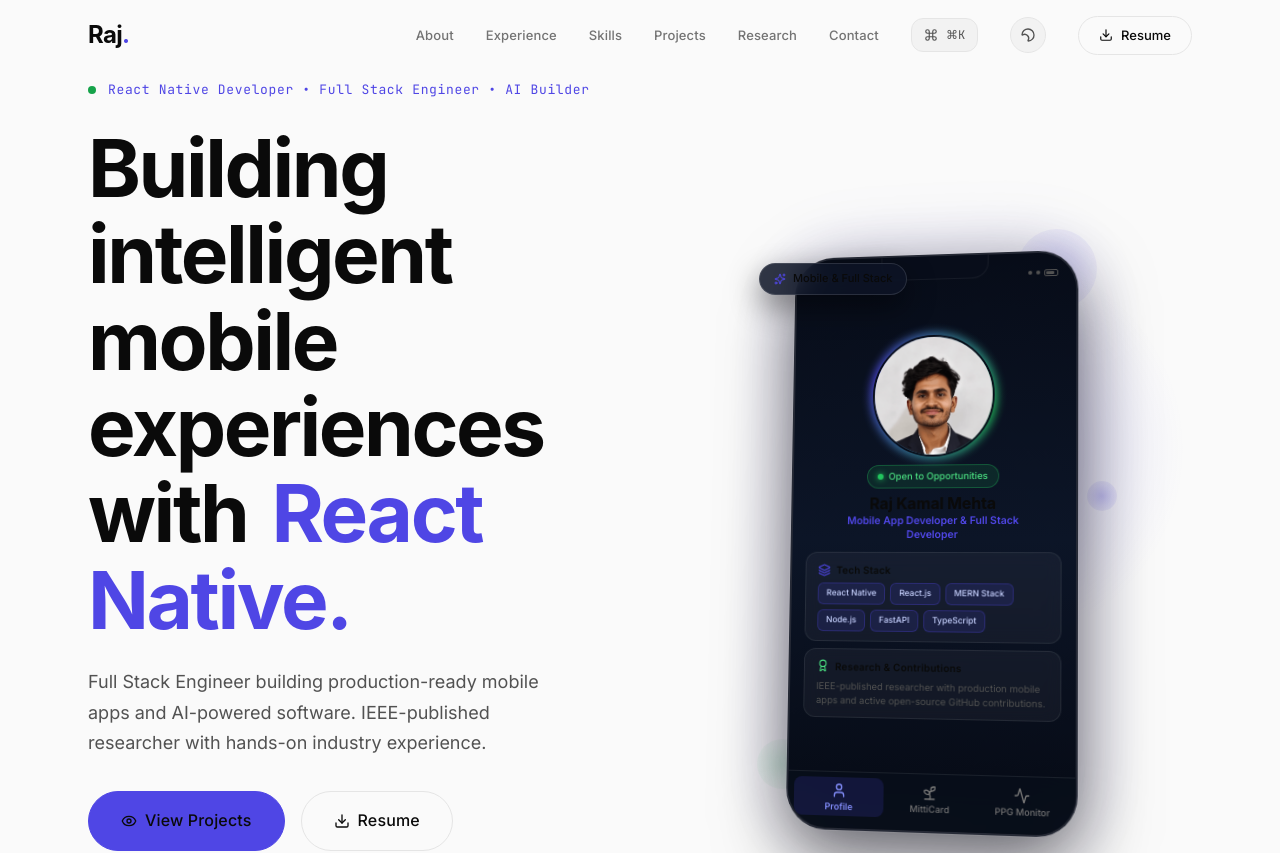
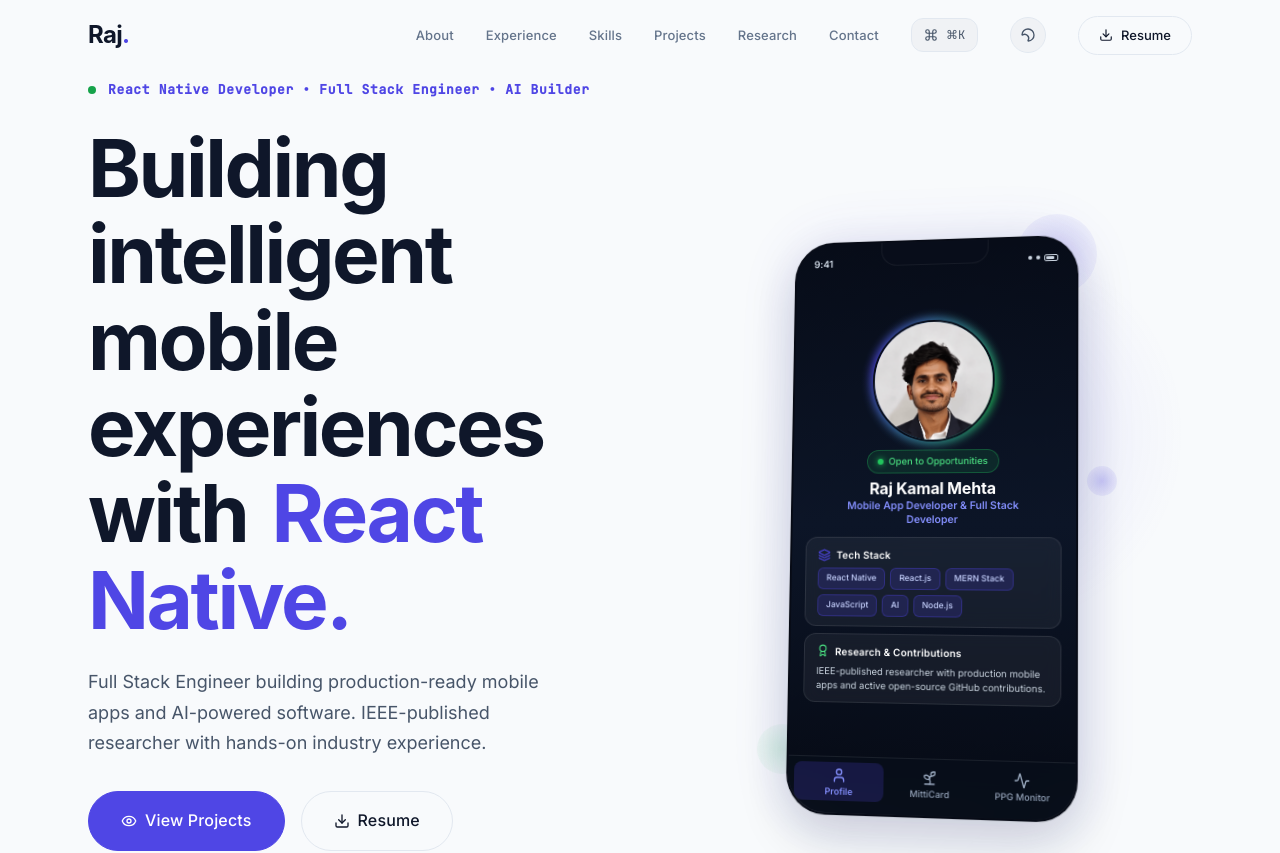
Before and after one commit to Rajkamal08/Portfolio, a React (Vite) app: page / in a window 1280 px wide. Shown: the top 853 px of the page. Built offline with nearby package versions, Linux system fonts and the light colour scheme; a web font is replaced by a local one.

Commit message:
fix: remove overlapping badge, elevate hero phone layout, update tech stack (JS & AI), and fix light mode coloring

```diff
--- a/src/components/MagneticButton/MagneticButton.module.css
+++ b/src/components/MagneticButton/MagneticButton.module.css
@@ -25,12 +25,13 @@
 /* Primary (filled accent) */
 .primary {
   background: var(--accent);
-  color: var(--primary);
+  color: #ffffff;
   border: 1px solid var(--accent);
 }
 
 .primary:hover {
   background: var(--accent-hover);
+  color: #ffffff;
   box-shadow: var(--shadow-accent);
 }
 
--- a/src/sections/Hero/Hero.jsx
+++ b/src/sections/Hero/Hero.jsx
@@ -116,12 +116,6 @@
             <div className={`${styles.floatingOrb} ${styles.orb2}`} />
             <div className={`${styles.floatingOrb} ${styles.orb3}`} />
 
-            {/* Subtle floating badge (Concept 3 touch - top only, non-competing) */}
-            <div className={`${styles.floatingBadge} ${styles.badgeTopLeft}`}>
-              <Sparkles size={12} className={styles.badgeIcon} />
-              <span>Mobile & Full Stack</span>
-            </div>
-
             <div className={styles.phone}>
               <div className={styles.phoneNotch} />
 
@@ -181,9 +175,9 @@
                             <span className={styles.techTag}>React Native</span>
                             <span className={styles.techTag}>React.js</span>
                             <span className={styles.techTag}>MERN Stack</span>
+                            <span className={styles.techTag}>JavaScript</span>
+                            <span className={styles.techTag}>AI</span>
                             <span className={styles.techTag}>Node.js</span>
-                            <span className={styles.techTag}>FastAPI</span>
-                            <span className={styles.techTag}>TypeScript</span>
                           </div>
                         </div>
 
--- a/src/sections/Hero/Hero.module.css
+++ b/src/sections/Hero/Hero.module.css
@@ -27,6 +27,7 @@
   font-family: var(--font-mono);
   font-size: var(--text-sm);
   color: var(--accent);
+  font-weight: 600;
   letter-spacing: 0.05em;
   margin-bottom: var(--space-6);
   display: flex;
@@ -114,6 +115,7 @@
   align-items: center;
   justify-content: center;
   z-index: 1;
+  margin-top: -30px;
 }
 
 .phoneWrapper {
@@ -121,39 +123,11 @@
   perspective: 1200px;
 }
 
-/* Subtle floating badge (Concept 3 touch - top only) */
-.floatingBadge {
-  position: absolute;
-  z-index: 10;
-  display: flex;
-  align-items: center;
-  gap: 7px;
-  padding: 6px 14px;
-  background: rgba(13, 21, 38, 0.85);
-  backdrop-filter: blur(14px);
-  -webkit-backdrop-filter: blur(14px);
-  border: 1px solid rgba(255, 255, 255, 0.12);
-  border-radius: var(--radius-full);
-  font-size: 11px;
-  font-weight: 500;
-  color: var(--primary);
-  box-shadow: 0 12px 30px rgba(0, 0, 0, 0.45);
-  pointer-events: none;
-  white-space: nowrap;
-}
-
-.badgeTopLeft {
-  top: 14px;
-  left: -28px;
-  animation: float 5s ease-in-out infinite;
-}
-
-.badgeIcon {
-  color: var(--accent);
-}
-
-/* Phone Device Frame */
+/* Phone Device Frame (with dedicated high-contrast phone tokens) */
 .phone {
+  --phone-text-main: #FFFFFF;
+  --phone-text-sub: #CBD5E1;
+  --phone-text-muted: #94A3B8;
   position: relative;
   width: 290px;
   height: 580px;
@@ -212,7 +186,7 @@
   align-items: center;
   z-index: 9;
   font-size: 10px;
-  color: var(--secondary);
+  color: var(--phone-text-sub);
   font-weight: 600;
   letter-spacing: -0.01em;
 }
@@ -227,13 +201,13 @@
   width: 4px;
   height: 4px;
   border-radius: 50%;
-  background: var(--secondary);
+  background: var(--phone-text-sub);
 }
 
 .statusBattery {
   width: 14px;
   height: 7px;
-  border: 1px solid var(--secondary);
+  border: 1px solid var(--phone-text-sub);
   border-radius: 2px;
   position: relative;
   display: flex;
@@ -246,7 +220,7 @@
   display: block;
   width: 8px;
   height: 3px;
-  background: var(--secondary);
+  background: var(--phone-text-sub);
   border-radius: 1px;
 }
 
@@ -342,7 +316,7 @@
   font-family: var(--font-display);
   font-size: 16px;
   font-weight: 700;
-  color: var(--primary);
+  color: var(--phone-text-main);
   margin: 0 0 2px;
   text-align: center;
   letter-spacing: -0.01em;
@@ -350,7 +324,7 @@
 
 .profileTitle {
   font-size: 10.5px;
-  color: var(--accent);
+  color: #818CF8;
   font-weight: 600;
   margin: 0 0 10px;
   text-align: center;
@@ -360,8 +334,8 @@
 
 .profileCard {
   width: 100%;
-  background: rgba(255, 255, 255, 0.04);
-  border: 1px solid rgba(255, 255, 255, 0.08);
+  background: rgba(255, 255, 255, 0.05);
+  border: 1px solid rgba(255, 255, 255, 0.09);
   border-radius: 12px;
   padding: 9px 12px;
   margin-bottom: 7px;
@@ -392,7 +366,7 @@
 .cardHeaderTitle {
   font-size: 10px;
   font-weight: 600;
-  color: var(--primary);
+  color: var(--phone-text-main);
   letter-spacing: 0.02em;
 }
 
@@ -406,15 +380,15 @@
   font-size: 8.5px;
   padding: 3px 8px;
   border-radius: 6px;
-  background: rgba(79, 70, 229, 0.14);
+  background: rgba(79, 70, 229, 0.18);
   color: #C7D2FE;
-  border: 1px solid rgba(79, 70, 229, 0.28);
+  border: 1px solid rgba(79, 70, 229, 0.32);
   font-weight: 500;
 }
 
 .cardText {
   font-size: 9.5px;
-  color: var(--secondary);
+  color: var(--phone-text-sub);
   line-height: 1.48;
   margin: 0;
 }
@@ -424,21 +398,21 @@
   font-family: var(--font-display);
   font-size: 16px;
   font-weight: 700;
-  color: var(--primary);
+  color: var(--phone-text-main);
   margin-top: 4px;
   margin-bottom: 2px;
 }
 
 .phoneAppTag {
   font-size: 9.5px;
-  color: var(--secondary);
+  color: var(--phone-text-sub);
   margin-bottom: 12px;
 }
 
 .phoneCard {
   width: 100%;
-  background: rgba(255, 255, 255, 0.04);
-  border: 1px solid rgba(255, 255, 255, 0.08);
+  background: rgba(255, 255, 255, 0.05);
+  border: 1px solid rgba(255, 255, 255, 0.09);
   border-radius: 12px;
   padding: 12px;
   margin-bottom: 8px;
@@ -448,7 +422,7 @@
 .phoneCardTitle {
   font-size: 10px;
   font-weight: 600;
-  color: var(--primary);
+  color: var(--phone-text-main);
   margin-bottom: 6px;
 }
 
@@ -468,7 +442,7 @@
 
 .phoneScoreLabel {
   font-size: 9.5px;
-  color: var(--tertiary);
+  color: var(--phone-text-muted);
 }
 
 .phoneBar {
@@ -497,9 +471,9 @@
   font-size: 8.5px;
   padding: 3px 8px;
   border-radius: var(--radius-full);
-  background: rgba(79, 70, 229, 0.15);
-  color: var(--accent);
-  border: 1px solid rgba(79, 70, 229, 0.25);
+  background: rgba(79, 70, 229, 0.18);
+  color: #C7D2FE;
+  border: 1px solid rgba(79, 70, 229, 0.32);
   font-weight: 500;
 }
 
@@ -507,9 +481,9 @@
   font-size: 8.5px;
   padding: 3px 8px;
   border-radius: var(--radius-full);
-  background: rgba(244, 63, 94, 0.12);
+  background: rgba(244, 63, 94, 0.14);
   color: #FDA4AF;
-  border: 1px solid rgba(244, 63, 94, 0.25);
+  border: 1px solid rgba(244, 63, 94, 0.3);
   font-weight: 500;
 }
 
@@ -556,11 +530,11 @@
 }
 
 .dspLabel {
-  color: var(--tertiary);
+  color: var(--phone-text-muted);
 }
 
 .dspVal {
-  color: var(--primary);
+  color: var(--phone-text-main);
   font-weight: 500;
 }
 
@@ -598,33 +572,33 @@
   padding: 4px 2px;
   border-radius: 8px;
   cursor: pointer;
-  color: var(--tertiary);
+  color: var(--phone-text-muted);
   font-size: 9px;
   font-weight: 500;
   transition: all 0.2s var(--ease-out);
 }
 
 .navTab:hover {
-  color: var(--primary);
-  background: rgba(255, 255, 255, 0.04);
+  color: var(--phone-text-main);
+  background: rgba(255, 255, 255, 0.06);
 }
 
 .navTabActive {
   color: #818CF8;
   font-weight: 600;
-  background: rgba(79, 70, 229, 0.16);
+  background: rgba(79, 70, 229, 0.2);
 }
 
 .navTabActiveGreen {
   color: #4ADE80;
   font-weight: 600;
-  background: rgba(34, 197, 94, 0.16);
+  background: rgba(34, 197, 94, 0.2);
 }
 
 .navTabActiveRed {
   color: #FB7185;
   font-weight: 600;
-  background: rgba(244, 63, 94, 0.16);
+  background: rgba(244, 63, 94, 0.2);
 }
 
 /* Floating glow behind phone */
@@ -721,6 +695,24 @@
   background: linear-gradient(to bottom, var(--accent), transparent);
 }
 
+/* Light Mode Specific Enhancements */
+:global([data-theme="light"]) .phone {
+  border: 2px solid rgba(0, 0, 0, 0.14);
+  box-shadow:
+    0 0 0 1px rgba(0, 0, 0, 0.06),
+    0 20px 50px rgba(15, 23, 42, 0.16),
+    0 0 60px rgba(79, 70, 229, 0.12);
+}
+
+:global([data-theme="light"]) .phoneGlow {
+  background: radial-gradient(circle, rgba(79, 70, 229, 0.1) 0%, transparent 70%);
+}
+
+:global([data-theme="light"]) .heroLabel {
+  color: #4F46E5;
+  font-weight: 600;
+}
+
 /* Responsive Styles */
 @media (max-width: 1024px) {
   .heroInner {
@@ -743,6 +735,7 @@
 
   .heroVisual {
     order: -1;
+    margin-top: 0;
   }
 
   .phone {
@@ -753,10 +746,6 @@
 
   .phone:hover {
     transform: none !important;
-  }
-
-  .floatingBadge {
-    display: none;
   }
 }
 
@@ -776,10 +765,6 @@
 
   .phone:hover {
     transform: none !important;
-  }
-
-  .floatingBadge {
-    display: none;
   }
 
   .heroCtas {
--- a/src/styles/global.css
+++ b/src/styles/global.css
@@ -104,35 +104,35 @@
 
 /* --- Light Theme --- */
 [data-theme="light"] {
-  --bg: #FAFAFA;
+  --bg: #F8FAFC;
   --surface: #FFFFFF;
-  --surface-hover: #F5F5F5;
-  --surface-active: #EBEBEB;
-  --border: #E5E5E5;
-  --border-hover: #D4D4D4;
+  --surface-hover: #F1F5F9;
+  --surface-active: #E2E8F0;
+  --border: #E2E8F0;
+  --border-hover: #CBD5E1;
 
-  --primary: #0A0A0A;
-  --secondary: #525252;
-  --tertiary: #737373;
-  --muted: #A3A3A3;
+  --primary: #0F172A;
+  --secondary: #475569;
+  --tertiary: #64748B;
+  --muted: #94A3B8;
 
   --accent: #4F46E5;
   --accent-hover: #4338CA;
   --accent-light: rgba(79, 70, 229, 0.08);
-  --accent-glow: rgba(79, 70, 229, 0.15);
+  --accent-glow: rgba(79, 70, 229, 0.18);
   --success: #16A34A;
 
   /* Overlays */
-  --overlay-subtle: rgba(0, 0, 0, 0.03);
-  --overlay-medium: rgba(0, 0, 0, 0.06);
+  --overlay-subtle: rgba(15, 23, 42, 0.03);
+  --overlay-medium: rgba(15, 23, 42, 0.06);
 
-  --shadow-sm: 0 1px 2px rgba(0, 0, 0, 0.05);
-  --shadow-md: 0 4px 12px rgba(0, 0, 0, 0.08);
-  --shadow-lg: 0 8px 32px rgba(0, 0, 0, 0.1);
-  --shadow-xl: 0 16px 64px rgba(0, 0, 0, 0.12);
-  --shadow-accent: 0 4px 24px rgba(79, 70, 229, 0.15);
-  --shadow-card: 0 0 0 1px var(--border), 0 4px 16px rgba(0, 0, 0, 0.06);
-  --shadow-card-hover: 0 0 0 1px var(--border-hover), 0 8px 32px rgba(0, 0, 0, 0.1);
+  --shadow-sm: 0 1px 3px rgba(15, 23, 42, 0.05);
+  --shadow-md: 0 4px 14px rgba(15, 23, 42, 0.06);
+  --shadow-lg: 0 10px 30px rgba(15, 23, 42, 0.08);
+  --shadow-xl: 0 20px 60px rgba(15, 23, 42, 0.1);
+  --shadow-accent: 0 4px 20px rgba(79, 70, 229, 0.22);
+  --shadow-card: 0 1px 3px rgba(15, 23, 42, 0.06), 0 0 0 1px var(--border);
+  --shadow-card-hover: 0 10px 30px rgba(15, 23, 42, 0.08), 0 0 0 1px var(--border-hover);
 }
 
 /* --- Modern Reset --- */
```
